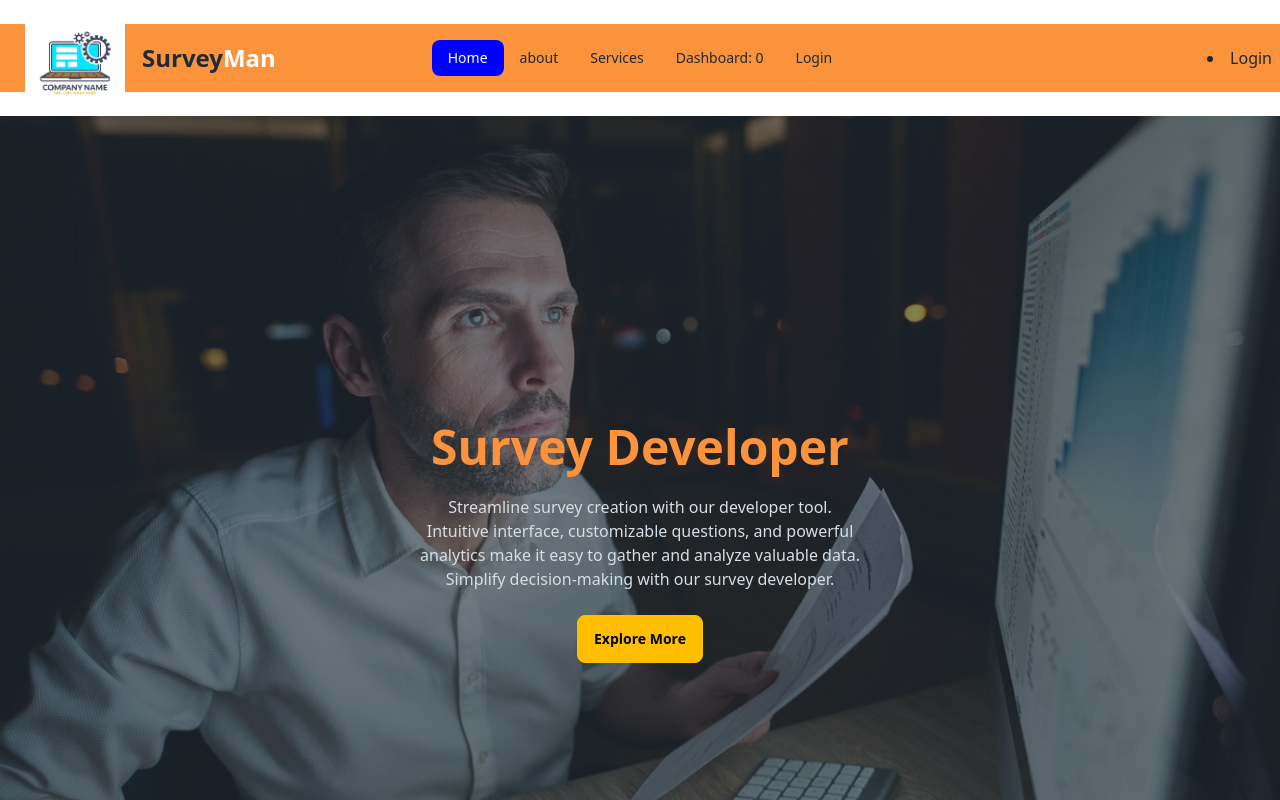
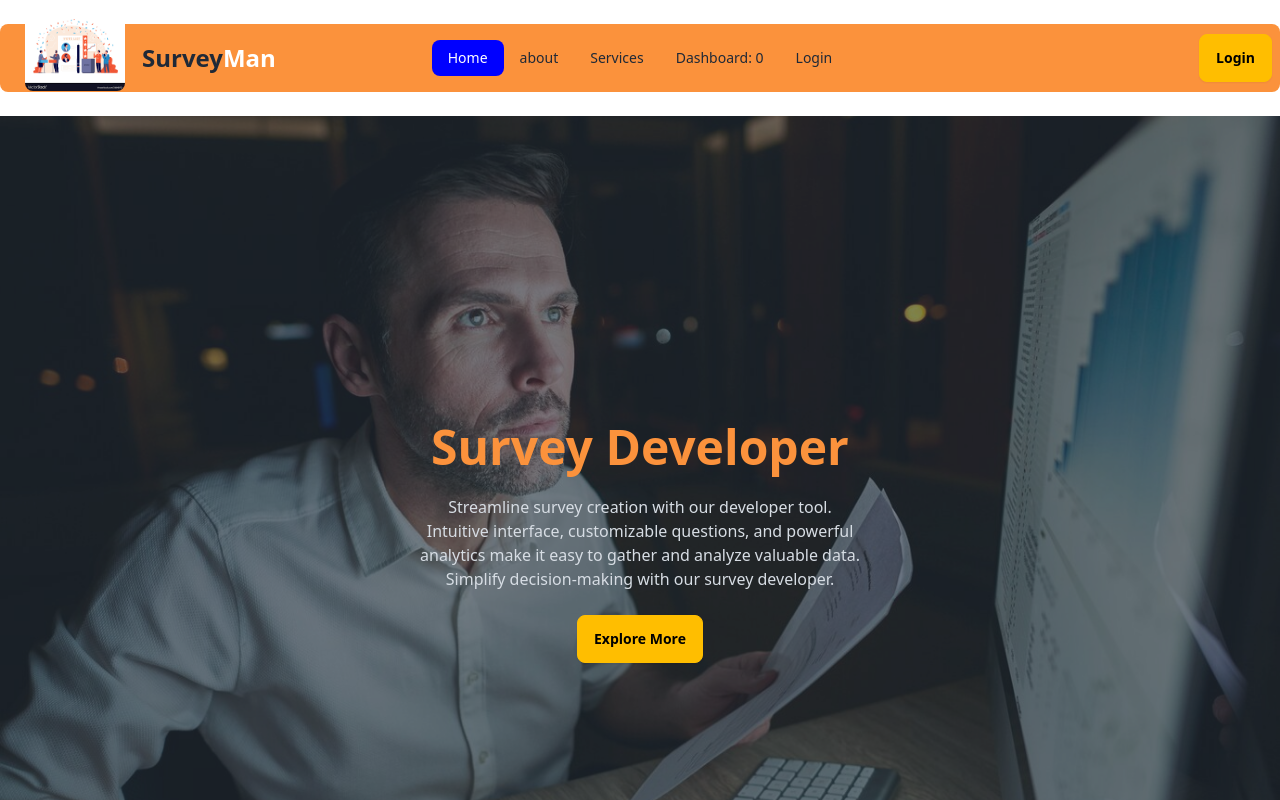
Before and after one commit to ebrahim20254/survey-client-assignment-12, a React (Vite) app: page / in a window 1280 px wide. Shown: the top 800 px of the page. Built offline with nearby package versions, Linux system fonts and the light colour scheme; no server answers.

Commit message:
readme file  question added

```diff
--- a/src/Pages/Shared/Footer/Footer.jsx
+++ b/src/Pages/Shared/Footer/Footer.jsx
@@ -4,16 +4,16 @@ const Footer = () => {
     return (
         <footer className="footer p-10 bg-blue-300 text-base-content my-6 rounded-lg">
             <aside>
-                <img className='h-[100px] w-[100px]' src={logo} alt="" />
+                <img className='h-[100px] w-[100px] rounded-full' src={logo} alt="" />
                 <h2 className=' text-2xl'>Polling Survey</h2>
                 <p>Best Online Polling Survey Website</p>
             </aside>
             <nav>
                 <header className="footer-title">Services</header>
-                <a className="link link-hover">Branding</a>
+                <a className="link link-hover">Polling</a>
                 <a className="link link-hover">Design</a>
-                <a className="link link-hover">Marketing</a>
-                <a className="link link-hover">Advertisement</a>
+                <a className="link link-hover">vote</a>
+                <a className="link link-hover">Survey</a>
             </nav>
             <nav>
             <header className="footer-title">company</header>
--- a/src/Pages/Shared/Navbar/Navbar.jsx
+++ b/src/Pages/Shared/Navbar/Navbar.jsx
@@ -1,6 +1,6 @@
 import { Link, NavLink } from "react-router-dom";
 import { useContext } from "react";
-import logo from '../../../assets/logo.jpg';
+import logo from '../../../assets/download.png';
 import { AuthContext } from "../../../providers/AuthProvider";
 import useCart from "../../../hooks/useCart";
 
@@ -23,7 +23,7 @@ export const Navbar = () => {
         <li><NavLink to="/login">Login</NavLink></li>
     </>
     return (
-        <div className="navbar bg-orange-400 my-6">
+        <div className="navbar bg-orange-400 my-6 rounded-lg">
             <div className="navbar-start">
                 <div className="dropdown">
                     <label tabIndex={0} className="btn btn-ghost lg:hidden">
@@ -35,7 +35,7 @@ export const Navbar = () => {
                 </div>
                 <div className=" flex items-center">
                     <Link to="/" className="btn btn-ghost normal-case text-xl">
-                        <img className=" w-[100px] h-[100px]  -mt-6" src={logo} alt="" />
+                        <img className=" w-[100px] h-[80px] rounded-lg  -mt-6" src={logo} alt="" />
                     </Link>
                     <h1 className=" text-2xl font-bold">Survey<span className=" text-white">Man</span></h1>
                 </div>
@@ -46,14 +46,18 @@ export const Navbar = () => {
                 </ul>
             </div>
             <div className="navbar-end">
+
+                <img className=" rounded-full mr-4" src={user?.photoURL} alt="" />
+                <p className="mr-4">{user?.email}</p>
                 {
-                    user ? <>
-                        <span>{user?.displayName}</span>
-                        <button onClick={handleLogOut} className="btn btn-ghost">LogOut</button>
-                    </> : <>
-                        <li><Link to="/login">Login</Link></li>
-                    </>
+                    user ?
+                        <button onClick={handleLogOut} className="btn btn-secondary">LogOut</button>
+                        :
+                        <Link to="/login">
+                            <button className="btn btn-warning">Login</button>
+                        </Link>
                 }
+
             </div>
         </div>
     );
```
Also changed, not shown: src/assets/download.png (added), 1 other file (tests, documents, lock files or other folders).
